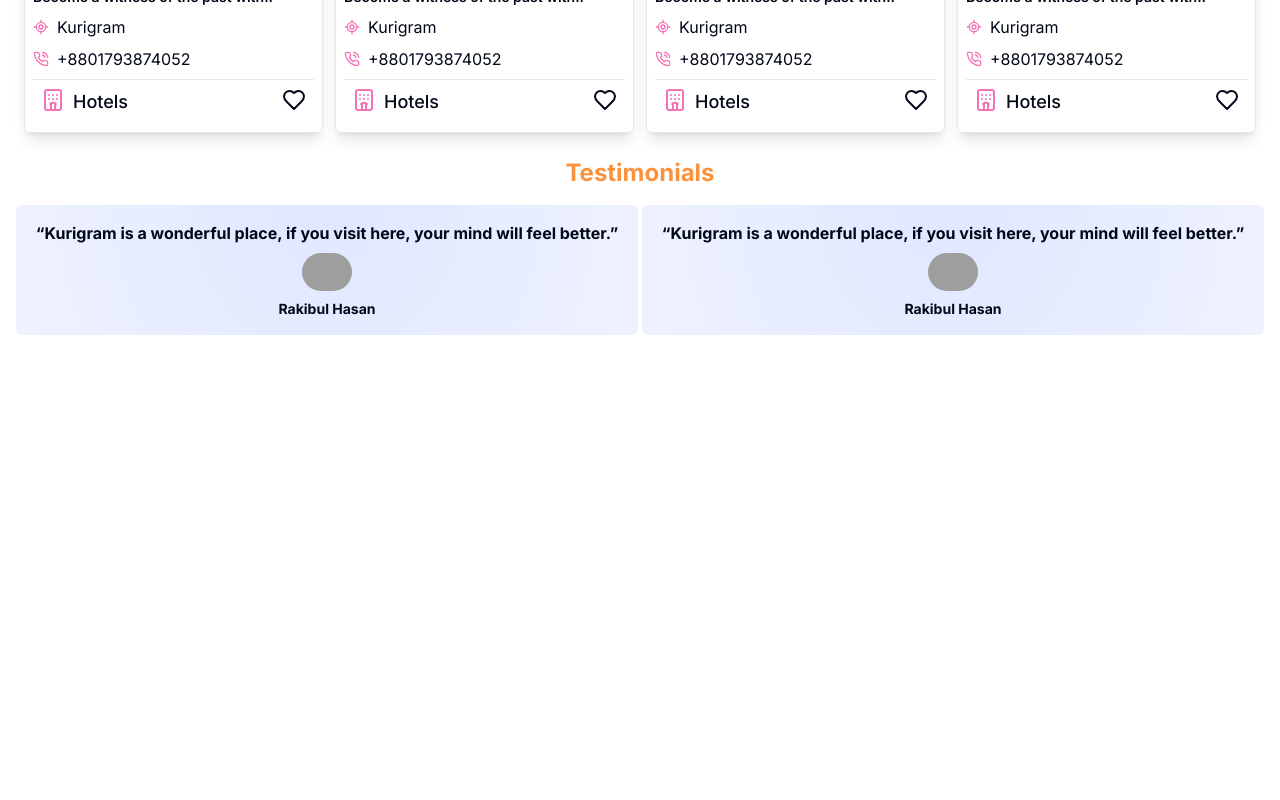
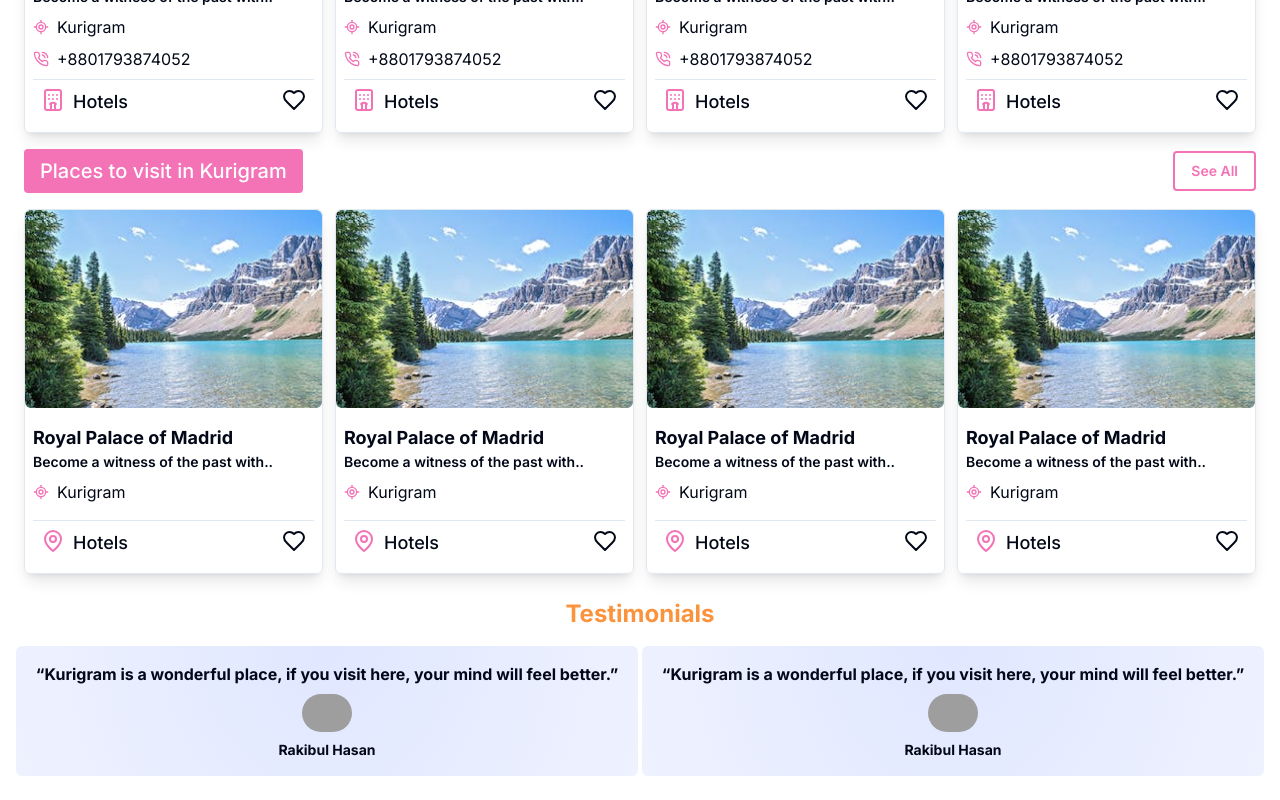
Before and after one commit to rakibulhasan933/kurigram-info, a Next.js app: page / in a window 1280 px wide. Shown: the part 1766-2566 px from the top of the page. Before the commit the page ends 2125 px from the top, so only its background shows below. Built offline with nearby package versions, Linux system fonts and the light colour scheme; grey boxes are pictures that could not be loaded.

Commit message:
[ADD] places

```diff
--- a/src/app/page.tsx
+++ b/src/app/page.tsx
@@ -1,6 +1,7 @@
 import { SearchBar } from '@/components/SearchBar'
 import Testimonials from '@/components/Testimonials'
 import TopHotels from '@/components/TopHotels'
+import TopPlaces from '@/components/TopPlaces'
 import { GraduationCapIcon, UtensilsCrossedIcon, LandPlotIcon, HotelIcon } from 'lucide-react'
 import Image from 'next/image'
 import Link from 'next/link'
@@ -72,6 +73,7 @@ export default function Home() {
         </div>
       </div>
       <TopHotels />
+      <TopPlaces />
       <Testimonials />
     </main>
   )
--- /dev/null
+++ b/src/components/TopPlaces.tsx
@@ -0,0 +1,91 @@
+import { HeartIcon, HotelIcon, LocateFixedIcon, MapPinIcon, PhoneCallIcon } from 'lucide-react'
+import Image from 'next/image'
+import Link from 'next/link'
+import React from 'react'
+
+function TopPlaces() {
+	return (
+		<div className='my-4 mx-2 md:mx-6'>
+			<div className="flex flex-row items-center justify-between mt-2">
+				<h2 className="px-4 py-2 rounded md:text-xl text-lg font-medium text-white bg-pink-400 w-fit">Places to visit in Kurigram</h2>
+				<Link className=' px-4 py-2 hover:text-white w-fit hover:bg-pink-400 rounded text-sm text-pink-400 font-semibold border-2 border-pink-400' href="/">See All</Link>
+			</div>
+			<div className="grid md:grid-cols-4 grid-cols-2 gap-3">
+				<Link href="/">
+					<div className="flex justify-center flex-col mt-4 rounded-md border-[1px] hover:border-pink-400 hover:border-2 shadow-lg">
+						<Image src="/places.jpg" className=' rounded-md object-cover w-full' alt='room' width={300} height={200} priority={true} />
+						<div className="px-2 py-4 flex flex-col gap-x-3">
+							<h2 className="font-bold text-lg  hover:text-pink-400">Royal Palace of Madrid</h2>
+							<p className="text-sm font-semibold mb-2">Become a witness of the past with..</p>
+							<h2 className="flex flex-row mr-2 mb-2 hover:text-pink-400"><LocateFixedIcon className='w-4 mr-2  text-pink-400' />Kurigram</h2>
+							<hr className='w-full my-2' />
+							<div className="flex justify-between">
+								<div className="flex flex-row gap-y-2">
+									<MapPinIcon className='w-10 text-pink-400' />
+									<h2 className="text-lg font-medium">Hotels</h2>
+								</div>
+								<HeartIcon className='w-10 hover:text-pink-400' />
+							</div>
+						</div>
+					</div>
+				</Link>
+				<Link href="/">
+					<div className="flex justify-center flex-col mt-4 rounded-md border-[1px] hover:border-pink-400 hover:border-2 shadow-lg">
+						<Image src="/places.jpg" className=' rounded-md object-cover w-full' alt='room' width={300} height={200} priority={true} />
+						<div className="px-2 py-4 flex flex-col gap-x-3">
+							<h2 className="font-bold text-lg  hover:text-pink-400">Royal Palace of Madrid</h2>
+							<p className="text-sm font-semibold mb-2">Become a witness of the past with..</p>
+							<h2 className="flex flex-row mr-2 mb-2 hover:text-pink-400"><LocateFixedIcon className='w-4 mr-2  text-pink-400' />Kurigram</h2>
+							<hr className='w-full my-2' />
+							<div className="flex justify-between">
+								<div className="flex flex-row gap-y-2">
+									<MapPinIcon className='w-10 text-pink-400' />
+									<h2 className="text-lg font-medium">Hotels</h2>
+								</div>
+								<HeartIcon className='w-10 hover:text-pink-400' />
+							</div>
+						</div>
+					</div>
+				</Link>
+				<Link href="/">
+					<div className="flex justify-center flex-col mt-4 rounded-md border-[1px] hover:border-pink-400 hover:border-2 shadow-lg">
+						<Image src="/places.jpg" className=' rounded-md object-cover w-full' alt='room' width={300} height={200} priority={true} />
+						<div className="px-2 py-4 flex flex-col gap-x-3">
+							<h2 className="font-bold text-lg  hover:text-pink-400">Royal Palace of Madrid</h2>
+							<p className="text-sm font-semibold mb-2">Become a witness of the past with..</p>
+							<h2 className="flex flex-row mr-2 mb-2 hover:text-pink-400"><LocateFixedIcon className='w-4 mr-2  text-pink-400' />Kurigram</h2>
+							<hr className='w-full my-2' />
+							<div className="flex justify-between">
+								<div className="flex flex-row gap-y-2">
+									<MapPinIcon className='w-10 text-pink-400' />
+									<h2 className="text-lg font-medium">Hotels</h2>
+								</div>
+								<HeartIcon className='w-10 hover:text-pink-400' />
+							</div>
+						</div>
+					</div>
+				</Link>
+				<Link href="/">
+					<div className="flex justify-center flex-col mt-4 rounded-md border-[1px] hover:border-pink-400 hover:border-2 shadow-lg">
+						<Image src="/places.jpg" className=' rounded-md object-cover w-full' alt='room' width={300} height={200} priority={true} />
+						<div className="px-2 py-4 flex flex-col gap-x-3">
+							<h2 className="font-bold text-lg  hover:text-pink-400">Royal Palace of Madrid</h2>
+							<p className="text-sm font-semibold mb-2">Become a witness of the past with..</p>
+							<h2 className="flex flex-row mr-2 mb-2 hover:text-pink-400"><LocateFixedIcon className='w-4 mr-2  text-pink-400' />Kurigram</h2>
+							<hr className='w-full my-2' />
+							<div className="flex justify-between">
+								<div className="flex flex-row gap-y-2">
+									<MapPinIcon className='w-10 text-pink-400' />
+									<h2 className="text-lg font-medium">Hotels</h2>
+								</div>
+								<HeartIcon className='w-10 hover:text-pink-400' />
+							</div>
+						</div>
+					</div>
+				</Link>
+			</div>
+		</div>
+	)
+}
+
+export default TopPlaces
```
